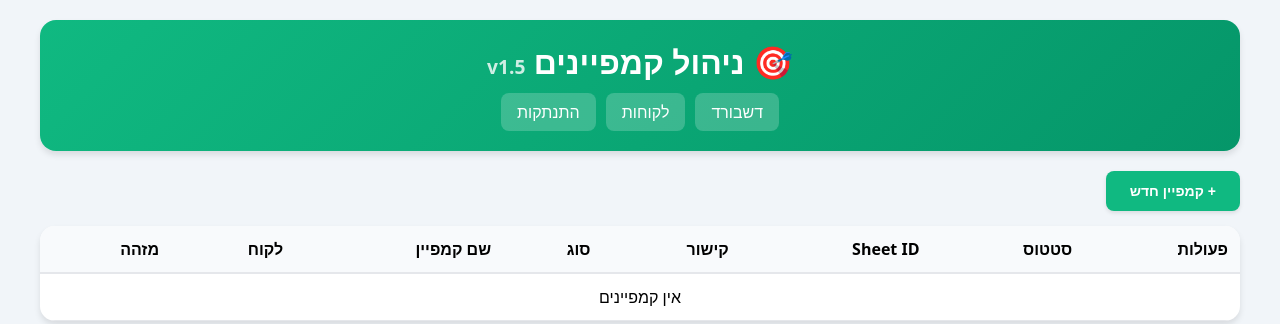
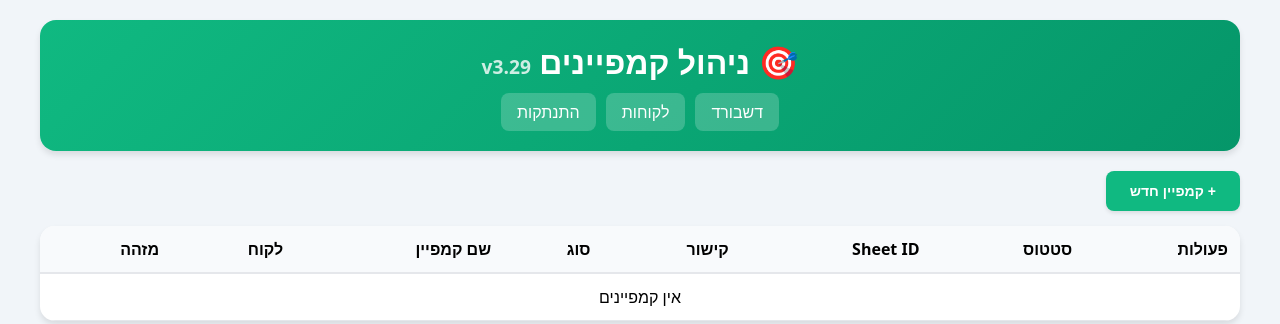
Before and after one commit to shmuelia/LeadsManager, a Flask app: page /admin/campaigns in a window 1280 px wide. Shown: the top 324 px of the page. Run offline with Flask 3, Linux system fonts and the light colour scheme; the visitor is signed in with stand-in values (Sample User, id 1); data that the repository does not hold is empty; some libraries are stand-ins or nearby versions.

Commit message:
Update to version 3.29 and move sync to top

```diff
--- a/templates/campaigns_management.html
+++ b/templates/campaigns_management.html
@@ -49,7 +49,7 @@
 <body>
     <div class="container">
         <div class="header">
-            <h1>🎯 ניהול קמפיינים <span style="font-size:0.6em; opacity:0.8;">v1.5</span></h1>
+            <h1>🎯 ניהול קמפיינים <span style="font-size:0.6em; opacity:0.8;">v3.29</span></h1>
             <div class="nav-links">
                 <a href="/admin" class="nav-link">דשבורד</a>
                 <a href="/admin/customers" class="nav-link">לקוחות</a>
```
